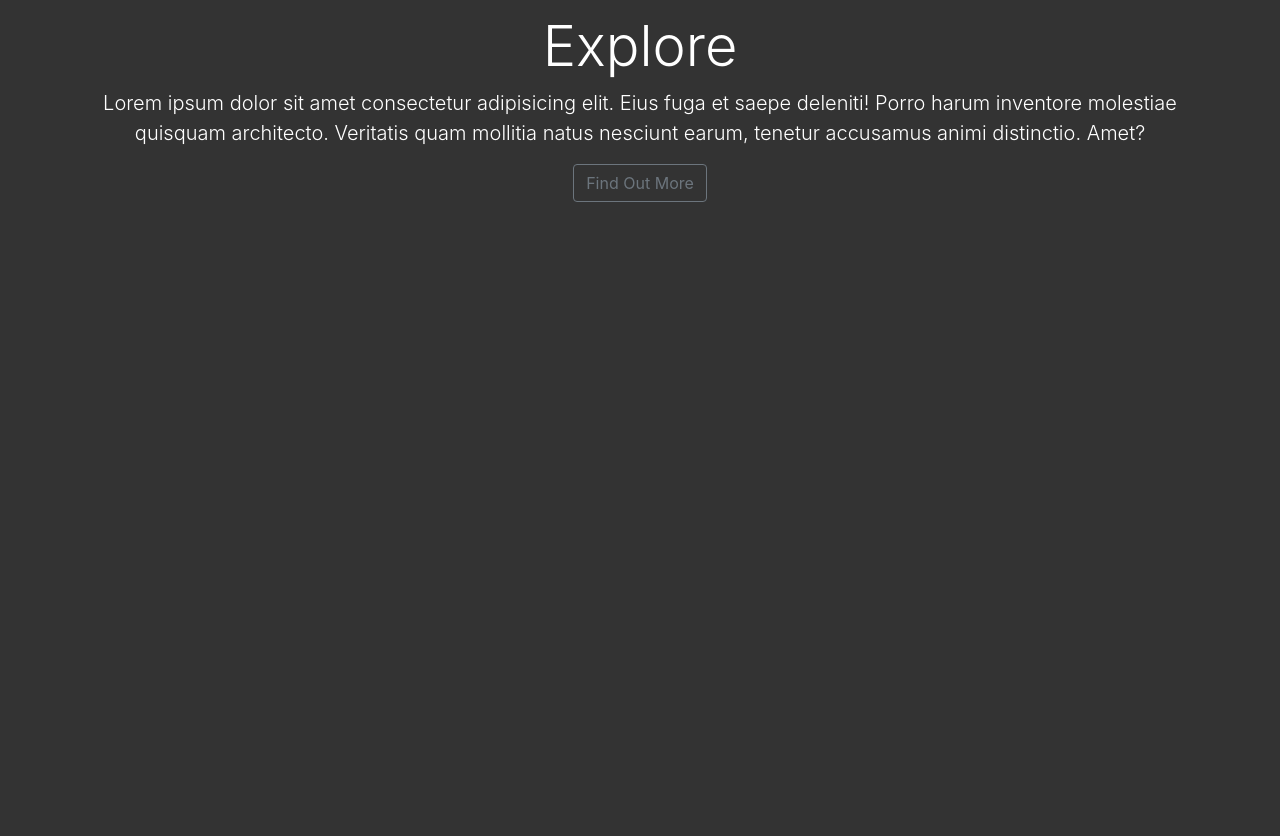
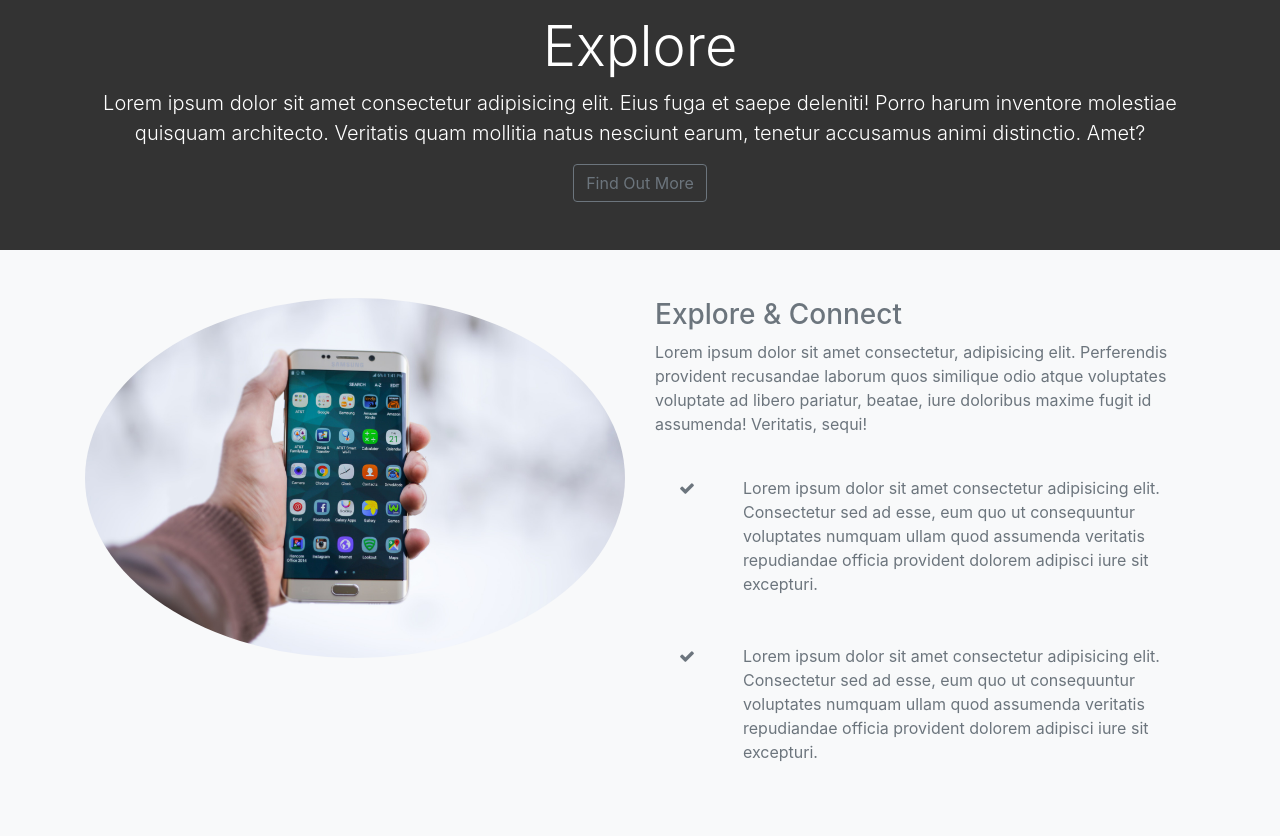
Before and after one commit to Oshinowo/looplab-theme, a website: page src/index.html in a window 1280 px wide. Shown: the part 735-1571 px from the top of the page. Before the commit the page ends 985 px from the top, so only its background shows below. Drawn offline with Linux system fonts and the light colour scheme.

Commit message:
thirteenth commit

```diff
--- a/src/index.html
+++ b/src/index.html
@@ -109,7 +109,7 @@
             </div>
         </header>
 
-        <!-- EXPLORE SECTION -->
+        <!-- EXPLORE HEAD -->
         <section id="explore-head-section">
             <div class="container">
                 <div class="row">
@@ -126,6 +126,45 @@
             </div>
         </section>
 
+        <!-- EXPLORE SECTION -->
+        <section id="explore-section" class="bg-light text-muted py-5">
+            <div class="container">
+                <div class="row">
+                    <div class="col-md-6">
+                        <img src="img/explore-section1.jpg" alt="" class="img-fluid mb-3 rounded-circle">
+                    </div>
+                    <div class="col-md-6">
+                        <h3>Explore & Connect</h3>
+                        <p>
+                            Lorem ipsum dolor sit amet consectetur, adipisicing elit. Perferendis provident recusandae
+                            laborum quos similique odio atque voluptates voluptate ad libero pariatur, beatae, iure
+                            doloribus maxime fugit id assumenda! Veritatis, sequi!
+                        </p>
+                        <div class="d-flex flex-row">
+                            <div class="p-4 align-self-start">
+                                <i class="fa fa-check"></i>
+                            </div>
+                            <div class="p-4 align-self-end">
+                                Lorem ipsum dolor sit amet consectetur adipisicing elit. Consectetur sed ad esse, eum
+                                quo ut consequuntur voluptates numquam ullam quod assumenda veritatis repudiandae
+                                officia provident dolorem adipisci iure sit excepturi.
+                            </div>
+                        </div>
+                        <div class="d-flex flex-row">
+                            <div class="p-4 align-self-start">
+                                <i class="fa fa-check"></i>
+                            </div>
+                            <div class="p-4 align-self-end">
+                                Lorem ipsum dolor sit amet consectetur adipisicing elit. Consectetur sed ad esse, eum
+                                quo ut consequuntur voluptates numquam ullam quod assumenda veritatis repudiandae
+                                officia provident dolorem adipisci iure sit excepturi.
+                            </div>
+                        </div>
+                    </div>
+                </div>
+            </div>
+        </section>
+
 
         <script src="js/jquery.min.js"></script>
         <script src="js/popper.min.js"></script>
```
